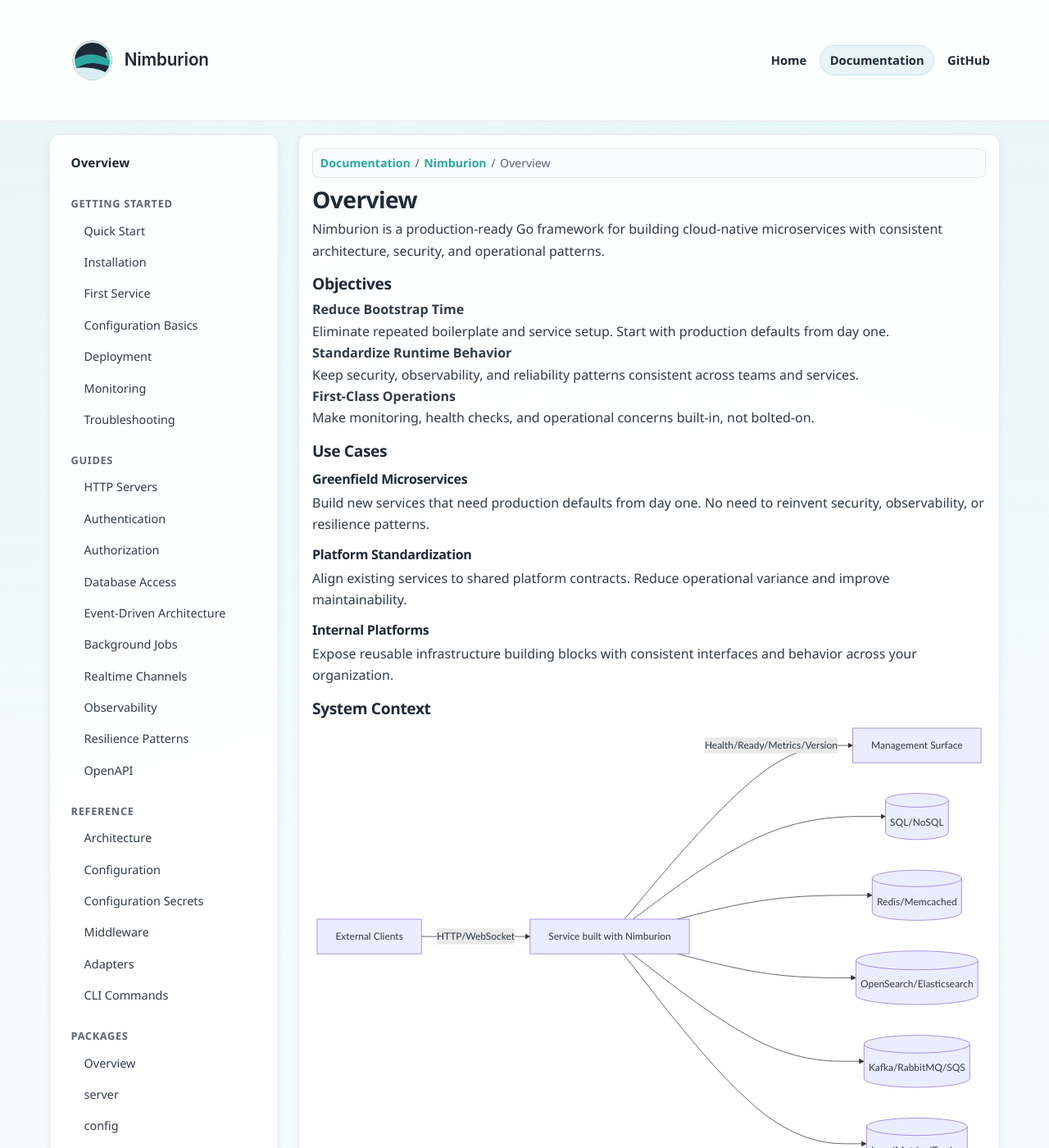
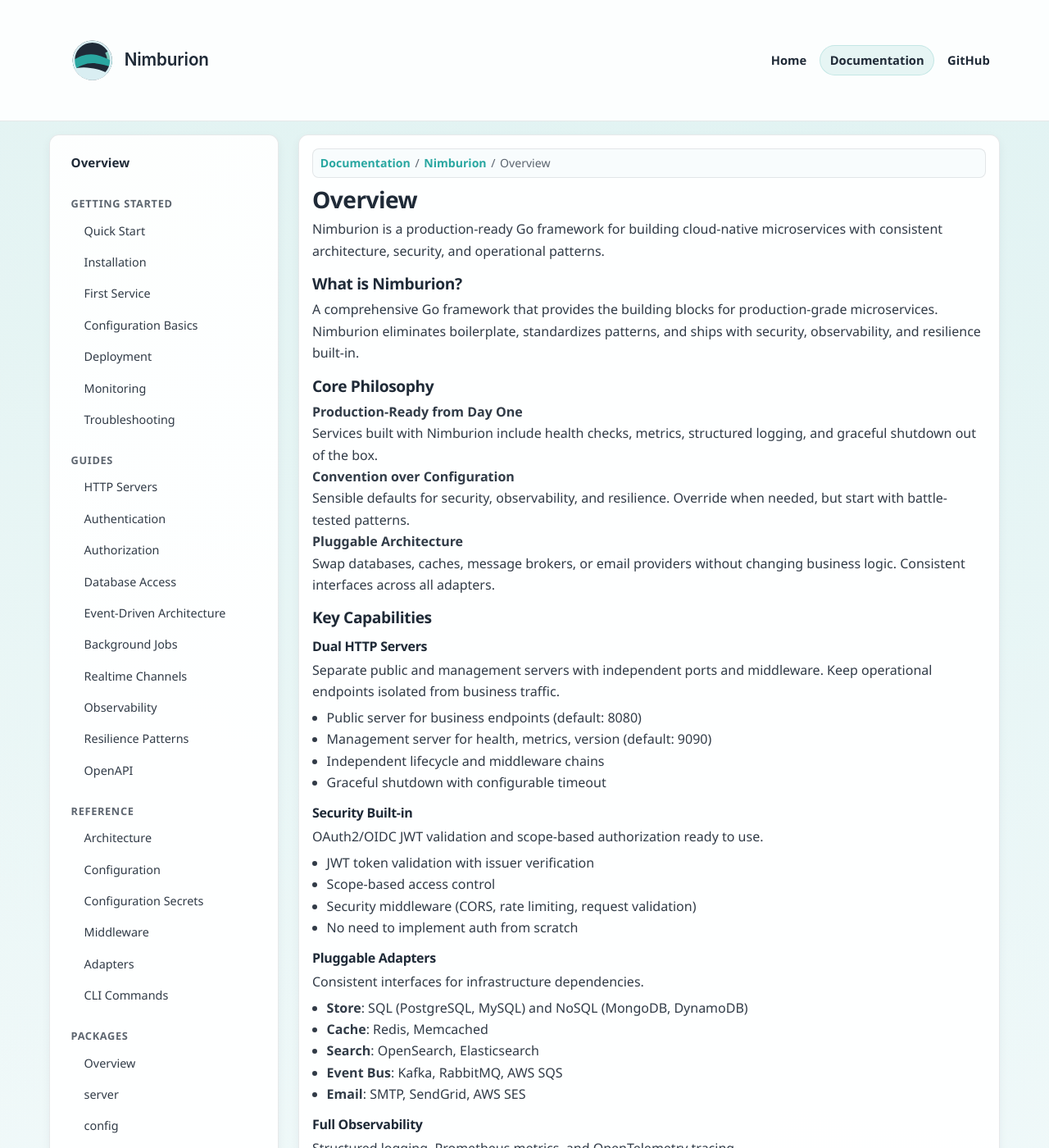
Before and after one commit to nimburion/nimburion.github.io, a Jekyll site: the page built from documentation/nimburion/overview.md, in a window 1280 px wide and 1400 px high. Shown: the whole window at 82% size. Built offline with Jekyll 4.4.1, drawn with Linux system fonts in a browser that asks for light colours; some of the changed text lies outside the part shown.

Commit message:
docs(overview): rewrite with clear philosophy and accurate capabilities
- Add core philosophy: production-ready, convention over configuration, pluggable
- Document key capabilities: dual servers, security, adapters, observability, resilience, jobs
- Update system context diagram with ports and infrastructure
- Clarify use cases with target audiences
- Add requirements: Go 1.23+, nimbctl for scaffolding
- Include quick example with server.Bootstrap()
- Add table showing what Nimburion provides vs user responsibilities

````diff
--- a/documentation/nimburion/overview.md
+++ b/documentation/nimburion/overview.md
@@ -9,80 +9,225 @@
 
 Nimburion is a production-ready Go framework for building cloud-native microservices with consistent architecture, security, and operational patterns.
 
-## Objectives
+## What is Nimburion?
 
-**Reduce Bootstrap Time**
-Eliminate repeated boilerplate and service setup. Start with production defaults from day one.
+A comprehensive Go framework that provides the building blocks for production-grade microservices. Nimburion eliminates boilerplate, standardizes patterns, and ships with security, observability, and resilience built-in.
 
-**Standardize Runtime Behavior**
-Keep security, observability, and reliability patterns consistent across teams and services.
+## Core Philosophy
 
-**First-Class Operations**
-Make monitoring, health checks, and operational concerns built-in, not bolted-on.
+**Production-Ready from Day One**
+Services built with Nimburion include health checks, metrics, structured logging, and graceful shutdown out of the box.
+
+**Convention over Configuration**
+Sensible defaults for security, observability, and resilience. Override when needed, but start with battle-tested patterns.
+
+**Pluggable Architecture**
+Swap databases, caches, message brokers, or email providers without changing business logic. Consistent interfaces across all adapters.
+
+## Key Capabilities
+
+### Dual HTTP Servers
+Separate public and management servers with independent ports and middleware. Keep operational endpoints isolated from business traffic.
+
+- Public server for business endpoints (default: 8080)
+- Management server for health, metrics, version (default: 9090)
+- Independent lifecycle and middleware chains
+- Graceful shutdown with configurable timeout
+
+### Security Built-in
+OAuth2/OIDC JWT validation and scope-based authorization ready to use.
+
+- JWT token validation with issuer verification
+- Scope-based access control
+- Security middleware (CORS, rate limiting, request validation)
+- No need to implement auth from scratch
+
+### Pluggable Adapters
+Consistent interfaces for infrastructure dependencies.
+
+- **Store**: SQL (PostgreSQL, MySQL) and NoSQL (MongoDB, DynamoDB)
+- **Cache**: Redis, Memcached
+- **Search**: OpenSearch, Elasticsearch
+- **Event Bus**: Kafka, RabbitMQ, AWS SQS
+- **Email**: SMTP, SendGrid, AWS SES
+
+### Full Observability
+Structured logging, Prometheus metrics, and OpenTelemetry tracing.
+
+- JSON structured logging with configurable levels
+- Prometheus metrics for HTTP requests, latency, errors
+- OpenTelemetry distributed tracing
+- Health and readiness checks with custom probes
+
+### Resilience Patterns
+Circuit breaker, retry, timeout, and rate limiting with sensible defaults.
+
+- Circuit breaker to prevent cascade failures
+- Exponential backoff retry with jitter
+- Request timeout and deadline propagation
+- Rate limiting per endpoint or globally
+
+### Background Jobs
+Async job processing with scheduling, retries, and monitoring.
+
+- Job queue with pluggable backends
+- Cron-style scheduling
+- Automatic retries with backoff
+- Job status tracking and metrics
+
+## System Context
+
+```mermaid
+flowchart TB
+    Client[External Clients]
+
+    subgraph Service[Nimburion Service]
+        Pub[Public Server :8080]
+        Mgmt[Management Server :9090]
+
+        subgraph Core
+            Auth[Auth/AuthZ]
+            Mid[Middleware]
+            Jobs[Background Jobs]
+        end
+
+        subgraph Adapters
+            Store[Store Adapter]
+            Cache[Cache Adapter]
+            Bus[Event Bus Adapter]
+        end
+    end
+
+    Monitor[Monitoring System]
+    Infra[Infrastructure]
+
+    Client -->|HTTP/WebSocket| Pub
+    Mgmt -->|/health /metrics /version| Monitor
+
+    Pub --> Core
+    Core --> Adapters
+    Adapters --> Infra
+```
 
 ## Use Cases
 
 ### Greenfield Microservices
-Build new services that need production defaults from day one. No need to reinvent security, observability, or resilience patterns.
+Start new services with production defaults. No need to reinvent security, observability, or resilience patterns.
+
+**Best for**: Teams building new services that need to ship quickly without compromising on production readiness.
 
 ### Platform Standardization
-Align existing services to shared platform contracts. Reduce operational variance and improve maintainability.
+Align existing services to shared platform contracts. Reduce operational variance across teams.
 
-### Internal Platforms
-Expose reusable infrastructure building blocks with consistent interfaces and behavior across your organization.
+**Best for**: Platform teams establishing standards across multiple services and teams.
 
-## System Context
+### Internal Developer Platforms
+Build reusable infrastructure building blocks with consistent interfaces.
 
-```mermaid
-flowchart LR
-    Client[External Clients]
-    Svc[Service built with Nimburion]
-    Mgmt[Management Surface]
+**Best for**: Organizations creating internal platforms with standardized service templates.
 
-    Client -->|HTTP/WebSocket| Svc
-    Svc -->|Health/Ready/Metrics/Version| Mgmt
+## Requirements
 
-    Svc --> DB[(SQL/NoSQL)]
-    Svc --> Cache[(Redis/Memcached)]
-    Svc --> Search[(OpenSearch/Elasticsearch)]
-    Svc --> Bus[(Kafka/RabbitMQ/SQS)]
-    Svc --> Obs[(Logs/Metrics/Tracing)]
+- **Go**: 1.23 or later
+- **Scaffolding**: Use `nimbctl` to generate service boilerplate
+- **Dependencies**: Managed via Go modules
+
+## Quick Example
+
+Generate a new service with `nimbctl`:
+
+```bash
+nimbctl new my-service
+cd my-service
 ```
 
-## Capability Matrix
+The generated service includes:
 
-| Area | What Nimburion Provides |
-|------|------------------------|
-| **Runtime** | Public + management servers, graceful shutdown, lifecycle hooks |
-| **Security** | OAuth2/OIDC JWT validation, scope authorization, security middleware |
-| **Data** | Pluggable adapters for SQL/NoSQL, cache, search with consistent interfaces |
-| **Messaging** | Event bus adapters (Kafka, RabbitMQ, SQS), outbox/idempotency helpers |
-| **Observability** | Structured logging, metrics, distributed tracing, health/readiness endpoints |
-| **Reliability** | Timeout, rate limit, circuit breaker, retry patterns with sensible defaults |
-| **API Contract** | OpenAPI generation and request validation |
+```go
+package main
 
-## Core Capabilities
+import (
+    "github.com/nimburion/nimburion/pkg/server"
+    "github.com/nimburion/nimburion/pkg/config"
+)
 
-### Dual HTTP Servers
-Run separate public and management servers with independent ports, middleware, and lifecycle. Keep operational endpoints isolated from business traffic.
+func main() {
+    cfg := config.Load()
 
-### Security Built-in
-OAuth2/OIDC JWT validation, scope-based authorization, and security middleware ready to use. No need to implement auth from scratch.
+    // Bootstrap automatically creates and configures both servers
+    app := server.Bootstrap(cfg)
 
-### Pluggable Adapters
-Consistent interfaces for SQL/NoSQL stores, cache, search, event bus, and email. Swap implementations without changing business logic.
+    // Register your routes
+    app.Public.GET("/hello", func(c *gin.Context) {
+        c.JSON(200, gin.H{"message": "Hello from Nimburion"})
+    })
 
-### Full Observability
-Structured logging, Prometheus metrics, OpenTelemetry tracing, and health checks built into the framework. Monitor your services from day one.
+    // Run with graceful shutdown
+    app.Run()
+}
+```
 
-### Resilience Patterns
-Timeout, rate limiting, circuit breaker, and retry patterns with sensible defaults. Build reliable services without reinventing resilience.
+What you get automatically:
+- Public server on port 8080
+- Management server on port 9090 with `/health`, `/ready`, `/metrics`, `/version`
+- Structured JSON logging
+- Prometheus metrics
+- Graceful shutdown on SIGTERM/SIGINT
+- Configuration from ENV, file, or defaults
 
-### API Contract
-Generate OpenAPI specs from code and validate requests automatically. Keep your API documentation in sync with implementation.
+## Architecture Layers
+
+| Layer | Responsibility | Nimburion Packages |
+|-------|---------------|-------------------|
+| **Transport** | HTTP routing, middleware, request/response | `server`, `middleware`, `auth` |
+| **Domain** | Business logic and workflows | Your application code |
+| **Infrastructure** | Data access, messaging, external services | `store`, `eventbus`, `email`, `realtime` |
+| **Operations** | Config, logging, metrics, health checks | `config`, `observability`, `health`, `resilience` |
+
+## What Nimburion Provides
+
+✅ HTTP server lifecycle and routing
+✅ Configuration management with precedence
+✅ Authentication and authorization
+✅ Database and cache adapters
+✅ Event bus and background jobs
+✅ Structured logging and metrics
+✅ Health checks and graceful shutdown
+✅ Circuit breaker and retry logic
+✅ OpenAPI generation
+
+## What You Provide
+
+📝 Business logic and domain models
+📝 API endpoints and handlers
+📝 Database schemas and migrations
+📝 Event handlers and job workers
+📝 Service-specific configuration
 
 ## Next Steps
 
-- [Get started](/documentation/nimburion/getting-started/) - Install and create your first service
-- [Architecture](/documentation/nimburion/reference/architecture/) - Understand the runtime model and boundaries
-- [Guides](/documentation/nimburion/guides/http-servers/) - Learn how to use specific features
+<div class="doc-sections-grid">
+  <div class="doc-section-card">
+    <h3>Getting Started</h3>
+    <p>Install nimbctl, generate your first service, and deploy it.</p>
+    <a href="{{ '/documentation/nimburion/getting-started/' | relative_url }}">Start here →</a>
+  </div>
+
+  <div class="doc-section-card">
+    <h3>Architecture</h3>
+    <p>Understand the runtime model, boundaries, and design principles.</p>
+    <a href="{{ '/documentation/nimburion/reference/architecture/' | relative_url }}">Learn more →</a>
+  </div>
+
+  <div class="doc-section-card">
+    <h3>Guides</h3>
+    <p>Step-by-step guides for HTTP servers, auth, database, events, and more.</p>
+    <a href="{{ '/documentation/nimburion/guides/http-servers/' | relative_url }}">Browse guides →</a>
+  </div>
+
+  <div class="doc-section-card">
+    <h3>Packages</h3>
+    <p>Detailed API documentation for each package in the ecosystem.</p>
+    <a href="{{ '/documentation/nimburion/packages/' | relative_url }}">Explore packages →</a>
+  </div>
+</div>
````
